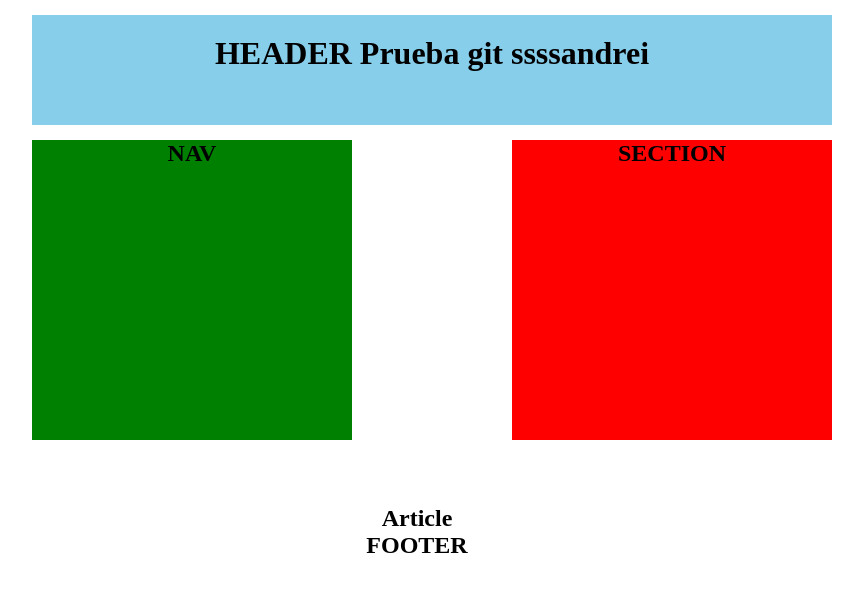
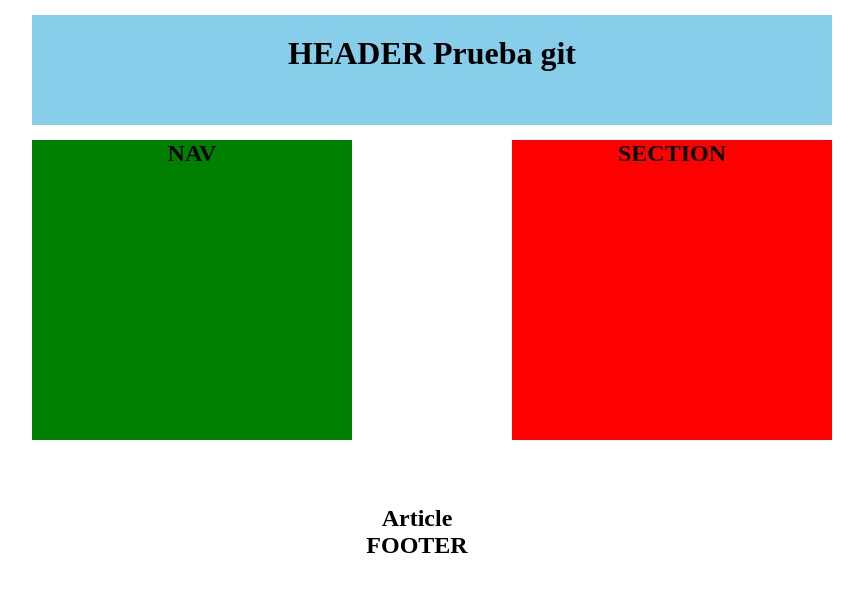
Before and after one commit to kiorijune/Extraclase, a plain HTML site: page index.html in a window 1280 px wide. Shown: the top 592 px of the page, without its empty margins (223-1086 px from the left). Drawn offline with Linux system fonts and the light colour scheme.

Commit message:
Correcion en el header

```diff
--- a/index.html
+++ b/index.html
@@ -10,7 +10,7 @@
 <body>
     <div class="contenedor">
                 <header class="encabezado">
-                    <h1>HEADER Prueba git ssssandrei</h1>
+                    <h1>HEADER Prueba git </h1>
                 </header>
 
             <div class="articulos">
```
